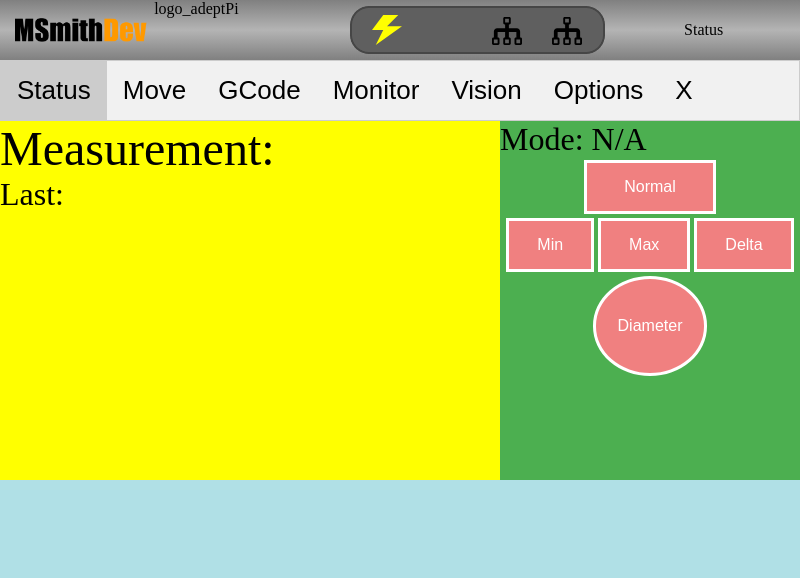
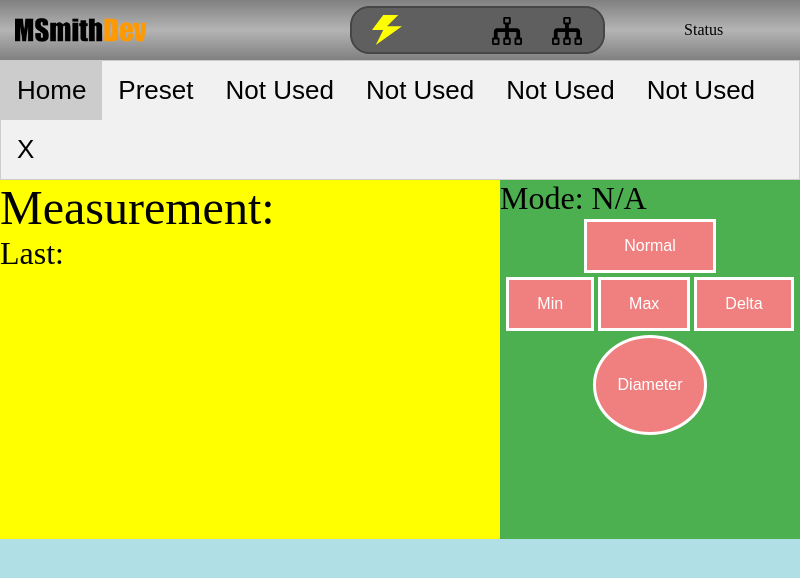
Before and after one commit to MSmithDev/PiSpect, an Electron app: page index.html in a window 800 px wide. Drawn offline with Linux system fonts and the light colour scheme; no server answers.

Commit message:
changes to tab names

```diff
--- a/index.html
+++ b/index.html
@@ -32,7 +32,7 @@
     </div>
 
     <div id="topBar2">
-      logo_adeptPi
+
 
     </div>
   <div id="topBarIcoContainer">
@@ -75,12 +75,12 @@
 
 
 <div class="tab">
-  <button class="tablinks" id="mainTabButton">Status</button>
-  <button class="tablinks" id="moveTabButton">Move</button>
-  <button class="tablinks" id="gcodeTabButton">GCode</button>
-  <button class="tablinks" id="monitorTabButton">Monitor</button>
-  <button class="tablinks" id="visionTabButton">Vision</button>
-  <button class="tablinks" id="optionsTabButton">Options</button>
+  <button class="tablinks" id="mainTabButton">Home</button>
+  <button class="tablinks" id="moveTabButton">Preset</button>
+  <button class="tablinks" id="gcodeTabButton">Not Used</button>
+  <button class="tablinks" id="monitorTabButton">Not Used</button>
+  <button class="tablinks" id="visionTabButton">Not Used</button>
+  <button class="tablinks" id="optionsTabButton">Not Used</button>
   <button class="tablinks" id="exitTabButton">X</button>
 </div>
 
```
